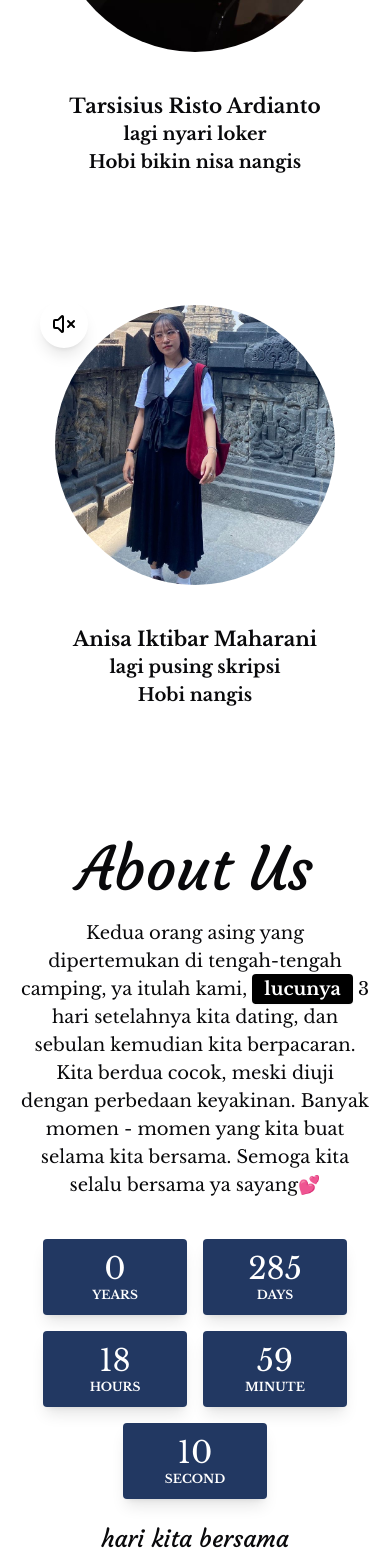
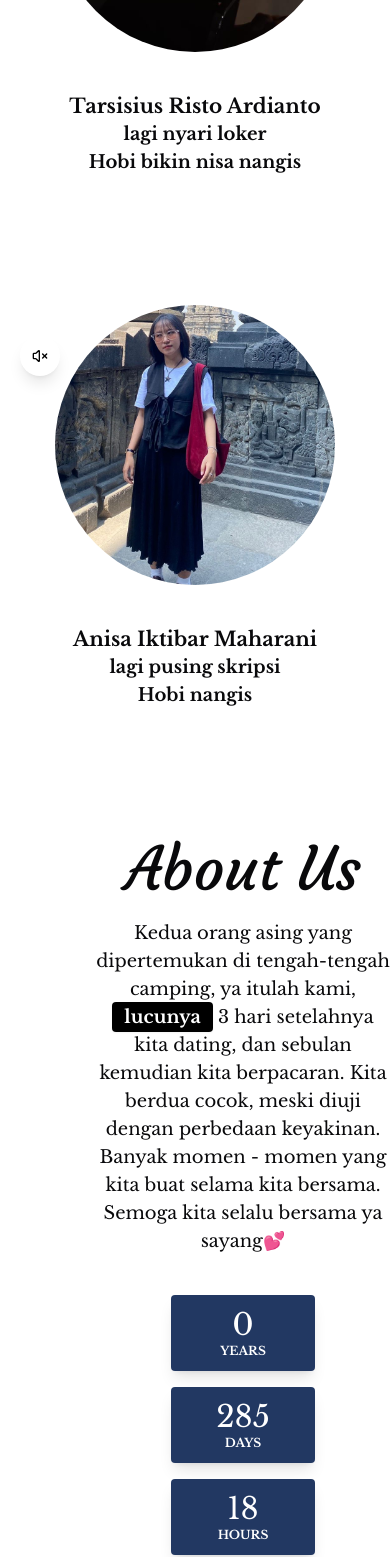
Before and after one commit to TarsisiusRisto/About-Us, a Next.js app: page / in a window 390 px wide. Shown: the part 432-1989 px from the top of the page. Built offline with nearby package versions, Linux system fonts and the light colour scheme.

Commit message:
rebuild video

```diff
--- a/app/components/About.tsx
+++ b/app/components/About.tsx
@@ -10,7 +10,7 @@ const About = () => {
       id="about"
       className="flex flex-col lg:flex-row justify-between items-start"
     >
-      <div className=" w-full lg:w-1/2 px-5 lg:mt-24 lg:mb-24">
+      <div className=" w-full lg:w-1/2 pl-24 lg:mt-24 lg:mb-24">
         <h1 className="text-6xl lg:text-7xl xl:text-8xl mb-5 text-center">
           <span className={courget.className}>About Us</span>
         </h1>
--- a/app/components/navigation/Navbar.tsx
+++ b/app/components/navigation/Navbar.tsx
@@ -74,22 +74,28 @@ const Navbar = ({}) => {
             <ToggleButton isClick={isClick} toggleNavbar={toggleNavbar} />
             {/* Menu Navigation */}
             <ul
-              className={`fixed top-0 bg-darkHover text-black bottom-0 right-0 w-48 z-50 h-screen p-5 transform transition-transform duration-500 ease-in-out ${
+              className={`fixed top-0 bg-white backdrop-blur-xl text-black bottom-0 right-0 w-48 z-50 h-screen p-5 transform transition-transform duration-500 ease-in-out ${
                 isClick ? "translate-x-0" : "translate-x-full"
               }`}
             >
               <div className="absolute top-8 right-5">
                 <ToggleButton isClick={isClick} toggleNavbar={toggleNavbar} />
               </div>
-              <div className="pt-14 h-full ">
+              <div className="pt-14 h-full">
                 <li className="mb-4">
-                  <a href="#home">Home</a>
+                  <a href="#home" className="font-Poppins font-semibold">
+                    Home
+                  </a>
                 </li>
                 <li className="mb-4">
-                  <a href="#about">About Us</a>
+                  <a href="#about" className="font-Poppins font-semibold">
+                    About Us
+                  </a>
                 </li>
                 <li className="mb-4">
-                  <a href="#gallery">Gallery</a>
+                  <a href="#gallery" className="font-Poppins font-semibold">
+                    Gallery
+                  </a>
                 </li>
               </div>
             </ul>
--- /dev/null
+++ b/app/components/ui/Button/AudioButton.tsx
@@ -0,0 +1,54 @@
+"use client";
+
+import { Volume2, VolumeX } from "lucide-react";
+import { useEffect, useRef, useState } from "react";
+
+export default function AudioButton() {
+  const audioRef = useRef<HTMLAudioElement>(null);
+  const [isPlaying, setIsPlaying] = useState(false);
+  const toggleAudio = () => {
+    if (!audioRef.current) return;
+    if (isPlaying) {
+      audioRef.current.pause();
+    } else {
+      audioRef.current
+        .play()
+        .then(() => setIsPlaying(true))
+        .catch(() => {}); // autoplay might be blocked
+    }
+    setIsPlaying(!isPlaying);
+  };
+  useEffect(() => {
+    const enableAudio = () => {
+      if (!audioRef.current) return;
+      audioRef.current
+        .play()
+        .then(() => setIsPlaying(true))
+        .catch(() => {});
+      window.removeEventListener("click", enableAudio);
+    };
+    window.addEventListener("click", enableAudio);
+  }, []);
+  return (
+    <>
+      <audio
+        ref={audioRef}
+        src="/assets/backsound/blue-yungkai.mp3"
+        loop
+        className="hidden"
+      />
+
+      {/* Button for toggling sound */}
+      <button
+        onClick={toggleAudio}
+        className="fixed  bottom-9 left-5 lg:bottom-16 lg:left-10 z-50 bg-white dark:bg-black p-3 rounded-full shadow-lg"
+      >
+        {isPlaying ? (
+          <Volume2 className="w-4 h-4 lg:w-6 lg:h-6 text-black dark:text-white" />
+        ) : (
+          <VolumeX className="w-4 h-4 lg:w-6 lg:h-6 text-black dark:text-white" />
+        )}
+      </button>
+    </>
+  );
+}
--- a/app/page.tsx
+++ b/app/page.tsx
@@ -4,61 +4,12 @@ import Gallery from "./components/Gallery";
 import Header from "./components/Header";
 import Navbar from "./components/navigation/Navbar";
 import galleryData from "./components/models/galleryData";
-import { useEffect, useRef, useState } from "react";
-import { Volume2, VolumeX } from "lucide-react";
-// import audioData from "./components/models/audioData";
+import AudioButton from "./components/ui/Button/AudioButton";
 
 export default function Home() {
-  const audioRef = useRef<HTMLAudioElement>(null);
-  const [isPlaying, setIsPlaying] = useState(false);
-
-  const toggleAudio = () => {
-    if (!audioRef.current) return;
-
-    if (isPlaying) {
-      audioRef.current.pause();
-    } else {
-      audioRef.current
-        .play()
-        .then(() => setIsPlaying(true))
-        .catch(() => {}); // autoplay might be blocked
-    }
-    setIsPlaying(!isPlaying);
-  };
-
-  useEffect(() => {
-    // autoplay on first interaction (to bypass browser restriction)
-    const enableAudio = () => {
-      if (!audioRef.current) return;
-      audioRef.current
-        .play()
-        .then(() => setIsPlaying(true))
-        .catch(() => {});
-      window.removeEventListener("click", enableAudio);
-    };
-    window.addEventListener("click", enableAudio);
-  }, []);
   return (
     <div className="overflow-y-auto scroll-smooth">
-      <audio
-        ref={audioRef}
-        src="/assets/backsound/blue-yungkai.mp3"
-        loop
-        className="hidden"
-      />
-
-      {/* Button for toggling sound */}
-      <button
-        onClick={toggleAudio}
-        className="fixed bottom-16 left-10 z-50 bg-white dark:bg-black p-3 rounded-full shadow-lg"
-      >
-        {isPlaying ? (
-          <Volume2 className="w-6 h-6 text-black dark:text-white" />
-        ) : (
-          <VolumeX className="w-6 h-6 text-black dark:text-white" />
-        )}
-      </button>
-
+      <AudioButton/>
       <div>
         <Navbar />
       </div>
```
